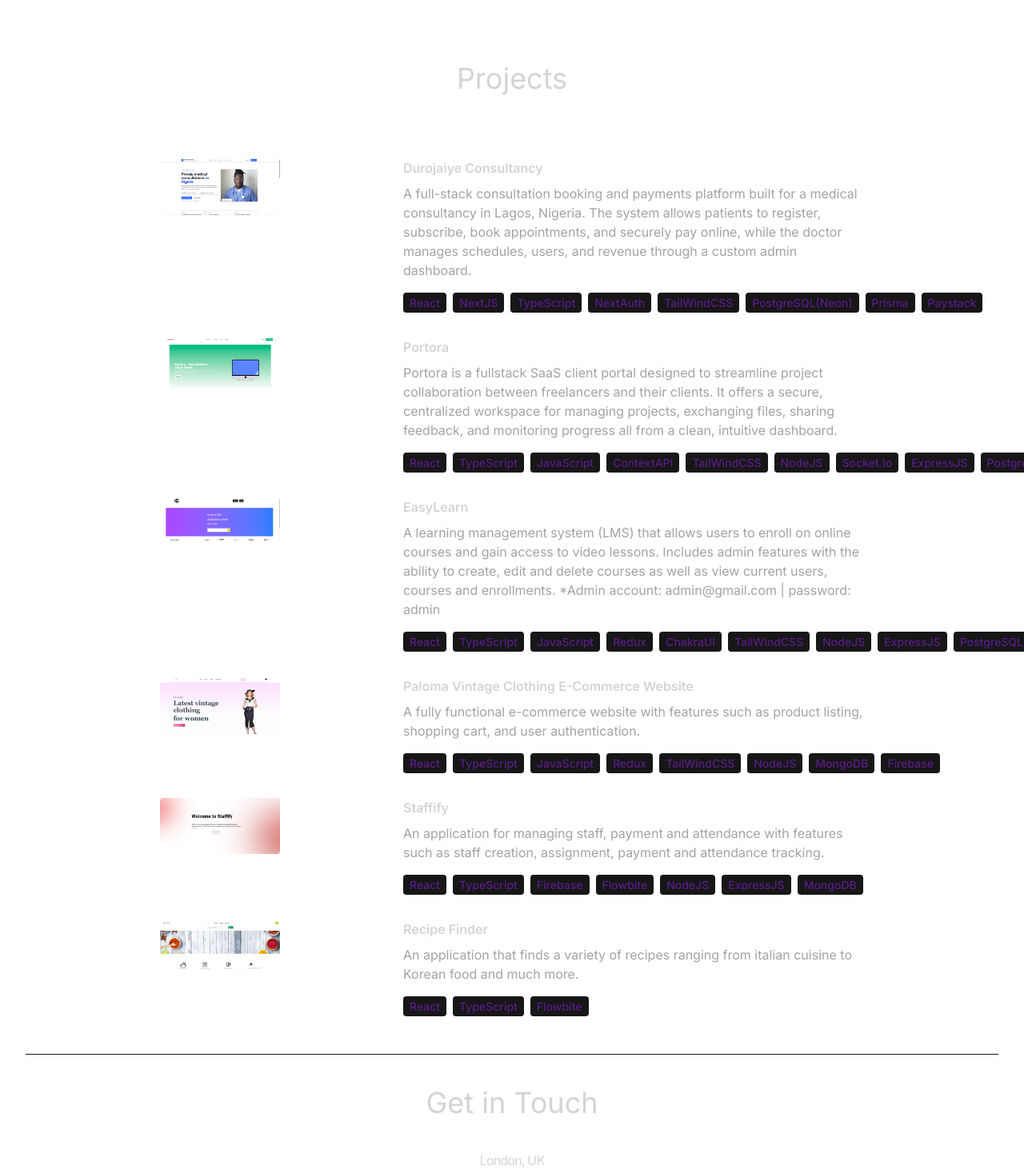
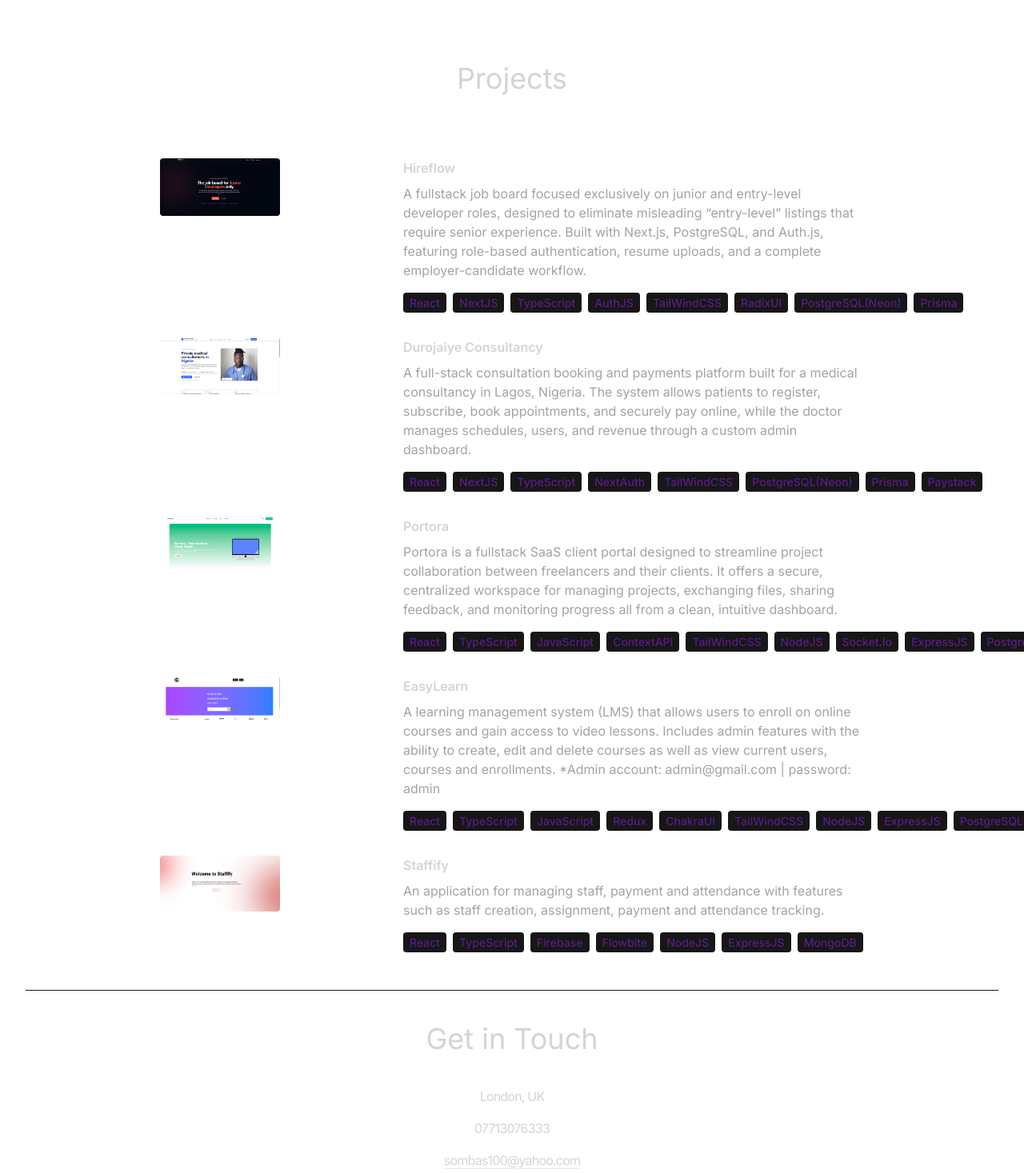
Before and after one commit to sombas100/react-portfolio-corey-main, a React (Vite) app: page / in a window 1280 px wide. Shown: the part 2555-4022 px from the top of the page at 80% size. Built offline with nearby package versions, Linux system fonts and the light colour scheme.

Commit message:
Add hireflow project

```diff
--- a/src/constants/index.js
+++ b/src/constants/index.js
@@ -1,6 +1,6 @@
-import project1 from "../assets/projects/paloma.png";
+import project1 from "../assets/projects/hireflow.png"
 import project2 from "../assets/projects/staffify.png";
-import project3 from "../assets/projects/popshake.png";
+
 import project4 from "../assets/projects/easylearn.png";
 import project5 from "../assets/portora-landing-page.png";
 import project6 from "../assets/projects/lanre.png";
@@ -39,6 +39,14 @@ export const EXPERIENCES = [
 
 export const PROJECTS = [
   {
+    title: "Hireflow",
+    image: project1,
+    description:
+      "A fullstack job board focused exclusively on junior and entry-level developer roles, designed to eliminate misleading “entry-level” listings that require senior experience. Built with Next.js, PostgreSQL, and Auth.js, featuring role-based authentication, resume uploads, and a complete employer-candidate workflow.",
+    technologies: ["React", "NextJS", "TypeScript", "AuthJS", "TailWindCSS", "RadixUI", "PostgreSQL(Neon)", "Prisma" ],
+    url: "https://www.hireflowjobs.io/",
+  },
+  {
     title: "Durojaiye Consultancy",
     image: project6,
     description:
@@ -63,14 +71,6 @@ export const PROJECTS = [
     url: "https://easy-learn-mu.vercel.app/",
   },
   {
-    title: "Paloma Vintage Clothing E-Commerce Website",
-    image: project1,
-    description:
-      "A fully functional e-commerce website with features such as product listing, shopping cart, and user authentication.",
-    technologies: ["React", "TypeScript",  "JavaScript", "Redux", "TailWindCSS",  "NodeJS", "MongoDB",  "Firebase"],
-    url: "https://palomavintage.netlify.app/",
-  },
-  {
     title: "Staffify",
     image: project2,
     description:
@@ -78,14 +78,7 @@ export const PROJECTS = [
     technologies: ["React", "TypeScript", "Firebase", "Flowbite", "NodeJS", "ExpressJS", "MongoDB",],
     url: "https://staffify.netlify.app/",
   },
-  {
-    title: "Recipe Finder",
-    image: project3,
-    description:
-      "An application that finds a variety of recipes ranging from italian cuisine to Korean food and much more.",
-    technologies: ["React", "TypeScript", "Flowbite"],
-    url: "https://popshake.netlify.app/",
-  },
+
 
 ];
 
```
Also changed, not shown: src/assets/projects/hireflow.png (added).
